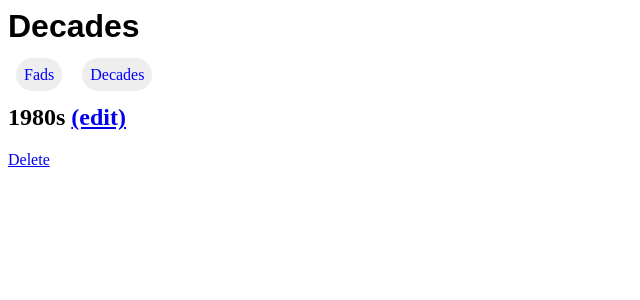
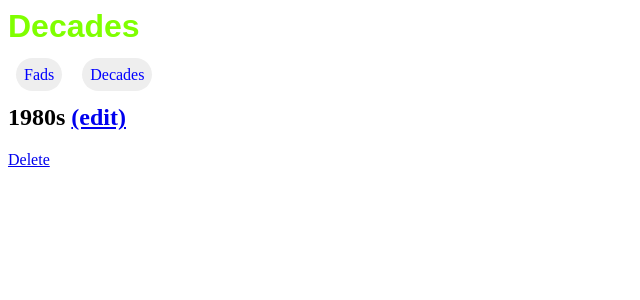
Before and after one commit to RobWilliams0615/new_django, a Django app: page /decades/1 in a window 1280 px wide. Shown: the top 300 px of the page, without its empty margins (0-640 px from the left). Run offline with Django 4.2, Linux system fonts and the light colour scheme; data comes from the database, SQL or seed files in the repository.

Commit message:
added minor styling

```diff
--- a/boulder/static/css/boulder.css
+++ b/boulder/static/css/boulder.css
@@ -1,5 +1,6 @@
 h1 {
   font-family: 'Anton', sans-serif;
+  color: chartreuse;
 }
 
 nav a {
```
